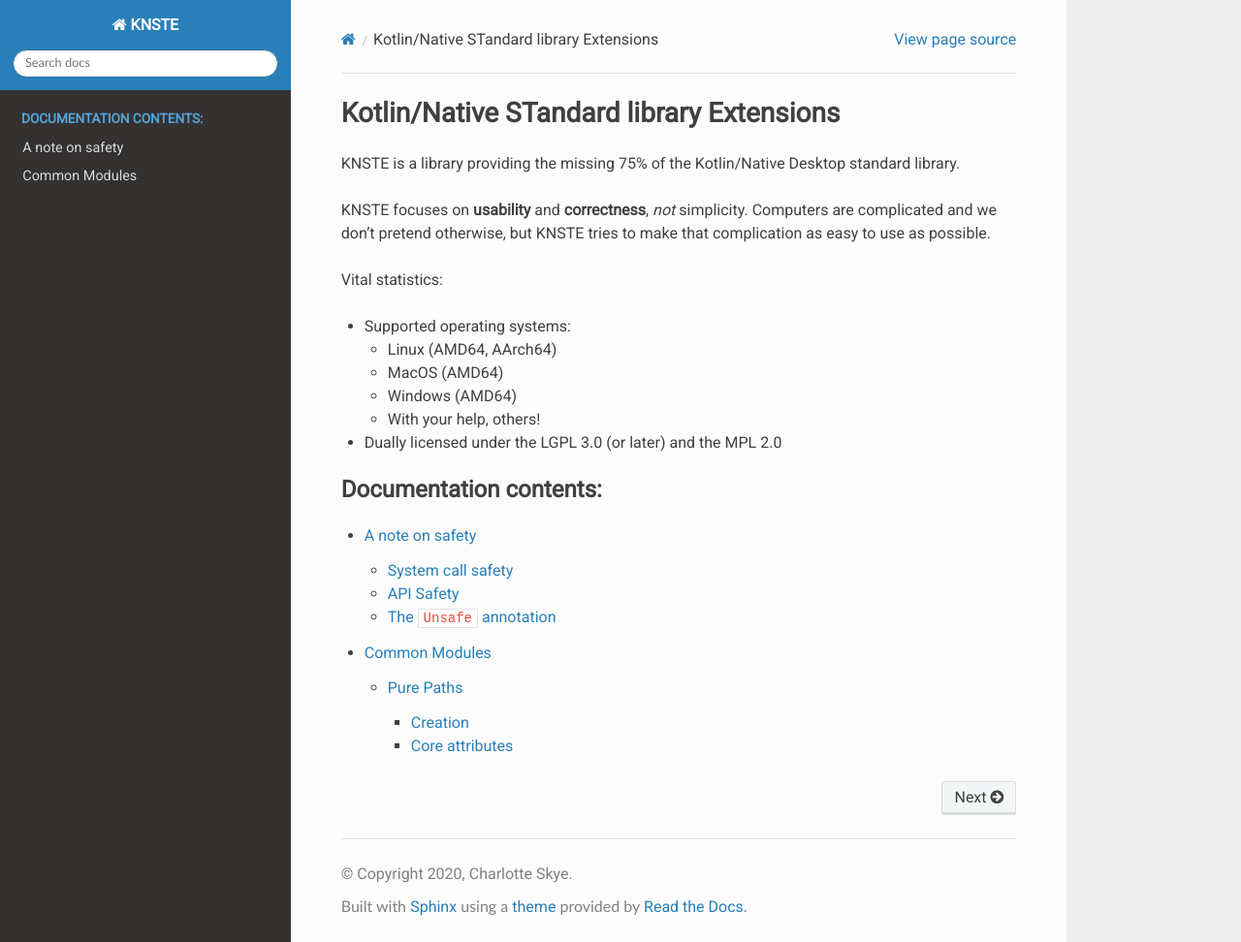
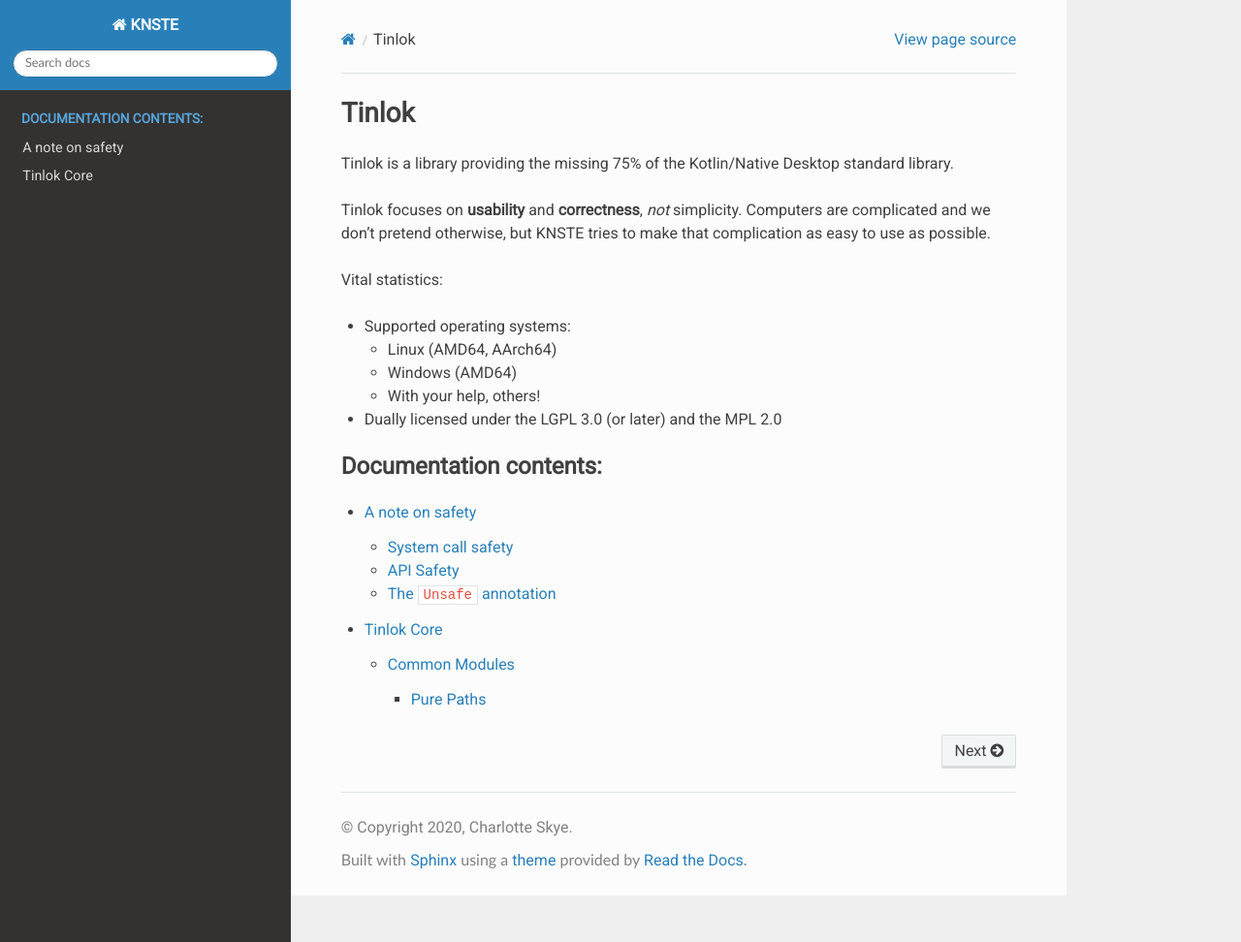
Before and after one commit to Fuyukai/Tinlok, a Sphinx documentation site: the page built from docs/index.rst, in a window 1280 px wide and 972 px high. Shown: the whole window at 97% size. Built offline with Sphinx 7.4.7 and the Read the Docs theme 2.0.0, drawn with Linux system fonts in a browser that asks for light colours; some web fonts are replaced; pages that are not in the unit, such as notebooks, are missing from menus.

Commit message:
Doc rebrand

```diff
--- a/docs/contents/index.rst
+++ /dev/null
@@ -1,5 +0,0 @@
-.. toctree::
-
-    safety.rst
-    common/index.rst
-    linux/index.rst
--- a/docs/contents/common/index.rst
+++ b/docs/contents/modules/core/index.rst
@@ -1,7 +1,11 @@
-.. _common:
+.. _module_core:
+
+Tinlok Core
+===========
+
 
 Common Modules
-==============
+--------------
 
 All of the modules here are available to use on the common target and thus all other platform
 targets.
--- a/docs/index.rst
+++ b/docs/index.rst
@@ -1,9 +1,9 @@
-Kotlin/Native STandard library Extensions
-=========================================
+Tinlok
+======
 
-KNSTE is a library providing the missing 75% of the Kotlin/Native Desktop standard library.
+Tinlok is a library providing the missing 75% of the Kotlin/Native Desktop standard library.
 
-KNSTE focuses on **usability** and **correctness**, *not* simplicity. Computers are complicated
+Tinlok focuses on **usability** and **correctness**, *not* simplicity. Computers are complicated
 and we don't pretend otherwise, but KNSTE tries to make that complication as easy to use as
 possible.
 
@@ -12,7 +12,6 @@
 * Supported operating systems:
 
   - Linux (AMD64, AArch64)
-  - MacOS (AMD64)
   - Windows (AMD64)
   - With your help, others!
 
@@ -22,4 +21,6 @@
    :maxdepth: 3
    :caption: Documentation contents:
 
-   contents/index.rst
+   contents/safety.rst
+
+   contents/modules/core/index.rst
```
Also changed, not shown: docs/contents/modules/core/paths/pure.rst (renamed from docs/contents/common/paths/pure.rst).
